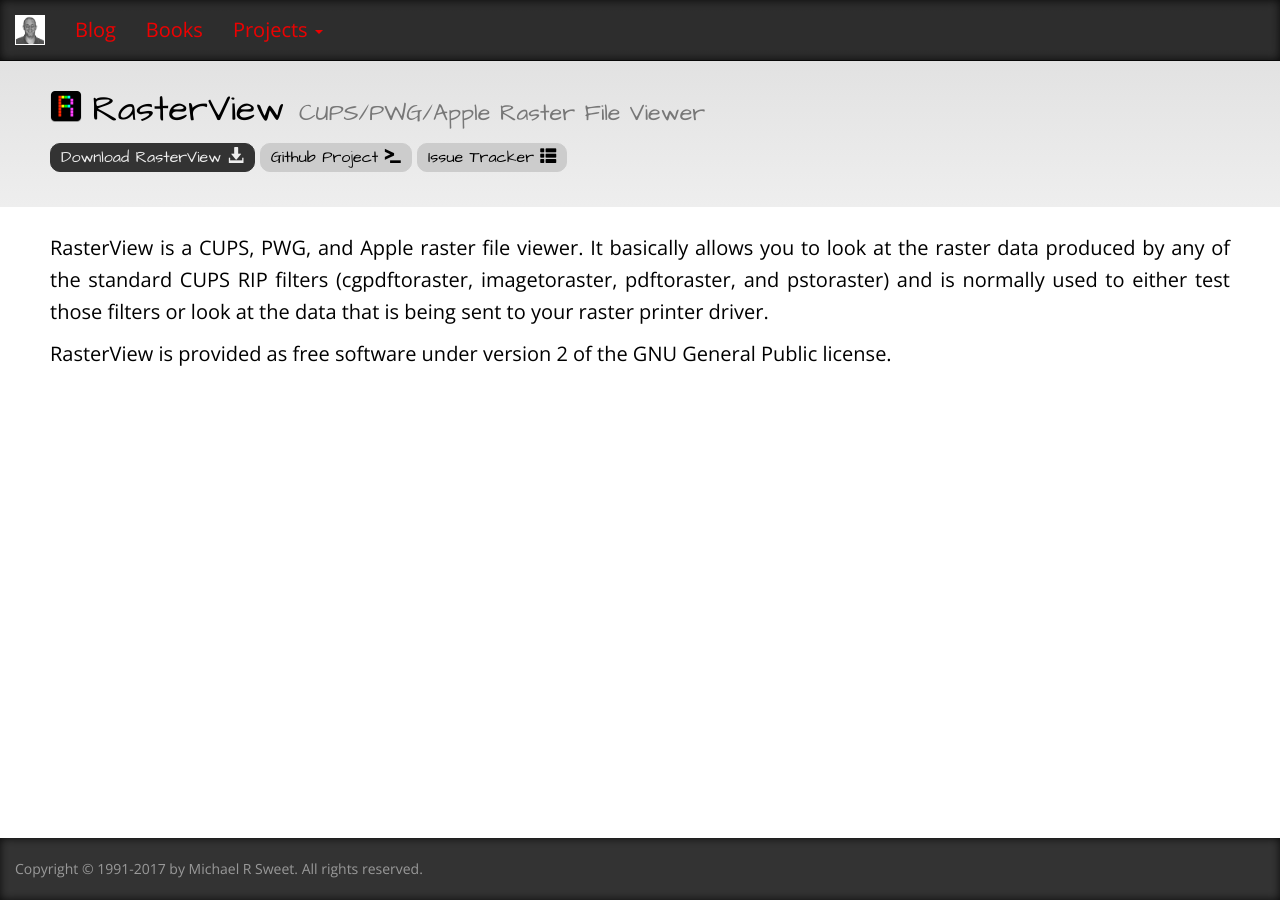
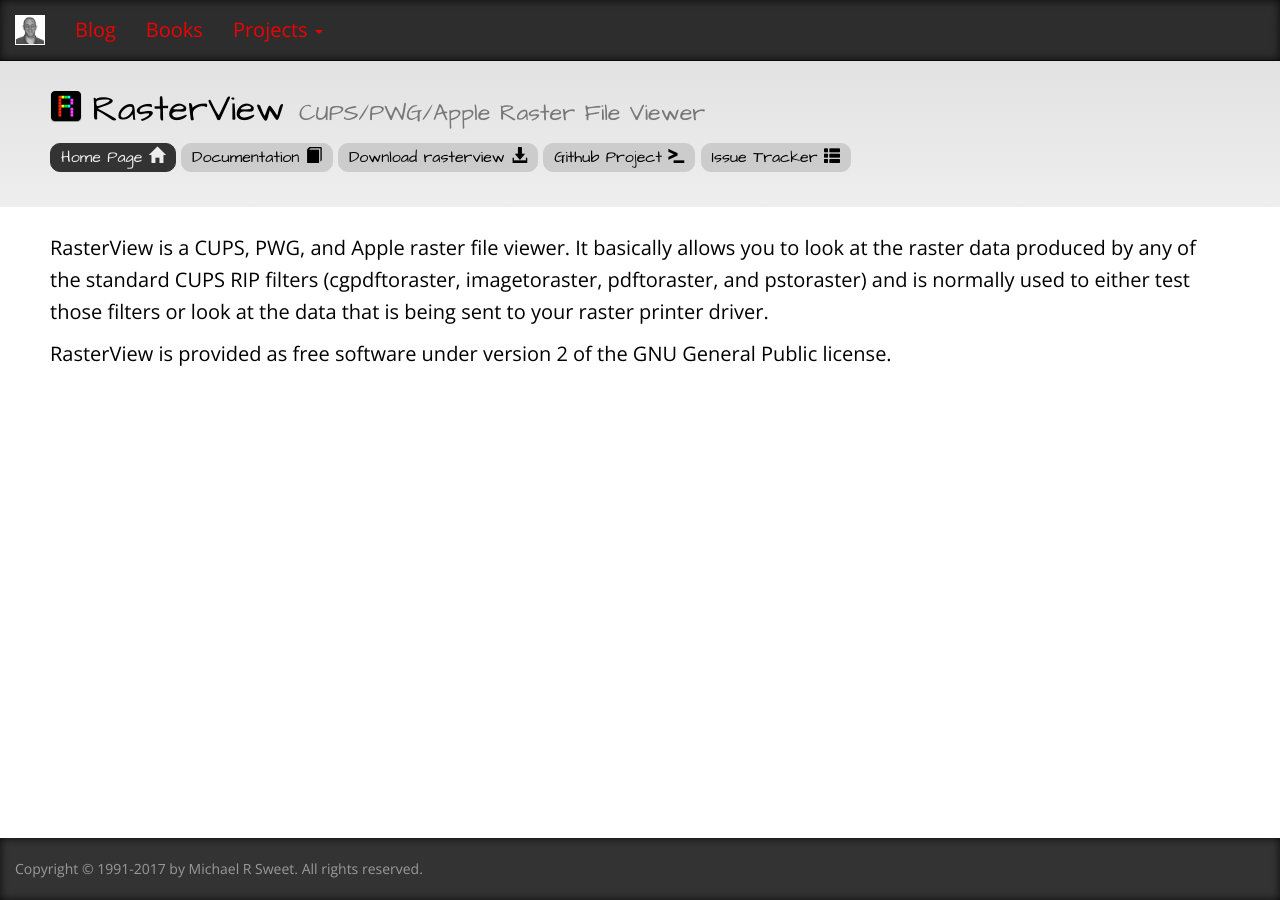
Before and after one commit to michaelrsweet/michaelrsweet.github.com, a Jekyll site: the page built from rasterview/index.md, in a window 1280 px wide. Built offline with Jekyll 4.4.1, drawn with Linux system fonts in a browser that asks for light colours.

Commit message:
Add project template with logo.
Add placeholder documentation for rasterview.

```diff
--- /dev/null
+++ b/_layouts/project-logo.html
@@ -0,0 +1,71 @@
+<!doctype html>
+<html lang="en">
+  <head>
+    <link rel="stylesheet" type="text/css" href="/css/bootstrap.min.css">
+    <link rel="stylesheet" type="text/css" href="/css/michaelrsweet.css">
+    <link rel="shortcut icon" href="/apple-touch-icon.png" type="image/png">
+    <meta charset="utf-8">
+    <meta http-equiv="Content-Type" content="text/html; charset=utf-8">
+    <meta http-equiv="X-UA-Compatible" content="IE=9">
+    <meta name="viewport" content="width=device-width, initial-scale=1.0">
+    <title>{{page.title}}</title>
+    <meta name="keywords" content="linux,macos,software,unix,windows">
+  </head>
+  <body>
+    <nav class="navbar navbar-inverse navbar-fixed-top" role="navigation">
+      <div class="container-fluid">
+        <div class="navbar-header">
+          <button type="button" class="navbar-toggle collapsed" data-toggle="collapse" data-target="#msweet-nav-collapse">
+	    <span class="sr-only">Toggle Navigation</span>
+	    <span class="icon-bar"></span>
+	    <span class="icon-bar"></span>
+	    <span class="icon-bar"></span>
+          </button>
+          <a class="navbar-brand" href="/"><img src="/apple-touch-icon.png"></a>
+        </div>
+        <div class="collapse navbar-collapse" id="msweet-nav-collapse">
+	  <ul class="nav navbar-nav">
+	    <li><a href="/blog.html">Blog</a></li>
+	    <li><a href="/books.html">Books</a></li>
+	    <li class="dropdown"><a href="#" class="dropdown-toggle" data-toggle="dropdown">Projects <span class="caret"></span></a><ul class="dropdown-menu" role="menu">
+	      <li><a href="https://github.com/michaelrsweet">All</a></li>
+	      <li class="divider"></li>
+	      <li><a href="/abnf">ABNF to REGEX</a></li>
+	      <li><a href="/epm">EPM</a></li>
+	      <li><a href="/htmldoc">HTMLDOC</a></li>
+	      <li><a href="/mxml">Mini-XML</a></li>
+	      <li><a href="/mmd">mmd</a></li>
+	      <li><a href="/rasterview">RasterView</a></li>
+	      <li><a href="/zipc">zipc</a></li>
+	    </ul></li>
+	  </ul>
+	</div>
+      </div>
+    </nav>
+    <div class="container-fluid container-header">
+      <div class="row">
+        <div class="col-sm-12">
+          <h1><img class="logo" src="{{page.project}}-128.png">{{page.project_name}} <small>{{page.subtitle}}</small></h1>
+          <p><a class="btn btn-primary" href="index.html">Home Page <span class="glyphicon glyphicon-home" aria-hidden="true"></span></a>
+          <a class="btn btn-normal" href="{{page.project}}.html">Documentation <span class="glyphicon glyphicon-book" aria-hidden="true"></span></a>
+          <a class="btn btn-normal" href="https://github.com/michaelrsweet/{{page.project}}/releases">Download {{page.project}} <span class="glyphicon glyphicon-download-alt" aria-hidden="true"></span></a>
+          <a class="btn btn-normal" href="https://github.com/michaelrsweet/{{page.project}}">Github Project <span class="glyphicon glyphicon-console" aria-hidden="true"></span></a>
+          <a class="btn btn-normal" href="https://github.com/michaelrsweet/{{page.project}}/issues">Issue Tracker <span class="glyphicon glyphicon-th-list" aria-hidden="true"></span></a></p>
+        </div>
+      </div>
+    </div>
+    <div class="container-fluid">
+      <div class="row">
+        <div class="col-sm-12 col-md-12">
+          {{ content }}
+        </div>
+      </div>
+    </div>
+    <div class="container-fluid container-footer">&nbsp;</div>
+    <div class="footer">
+      <p>Copyright &copy; 1991-{{ site.time | date: "%Y" }} by Michael R Sweet. All rights reserved.</p>
+    </div>
+    <script type="text/javascript" src="/js/jquery-3.1.1.slim.min.js"></script>
+    <script type="text/javascript" src="/js/bootstrap.min.js"></script>
+  </body>
+</html>
--- a/htmldoc/htmldoc.html
+++ b/htmldoc/htmldoc.html
@@ -5,7 +5,7 @@
 copyright: Copyright © 1997-2017 by Michael R Sweet
 project: htmldoc
 project_name: HTMLDOC
-layout: project
+layout: project-logo
 ---
 
 <CENTER><A HREF="#CONTENTS"><H1>HTMLDOC 1.8.30 Software Users Manual</H1></A><BR>
--- a/mxml/mxml.html
+++ b/mxml/mxml.html
@@ -3,7 +3,7 @@
 subtitle: Tiny XML Library
 author: Michael R Sweet
 copyright: Copyright © 2003-2017 by Michael R Sweet.
-layout: project
+layout: project-logo
 project: mxml
 project_name: Mini-XML
 ---
--- a/rasterview/index.html
+++ /dev/null
@@ -1,23 +0,0 @@
----
-title: RasterView
-layout: default
----
-
-<div class="container-fluid container-header">
-  <div class="row">
-    <div class="col-sm-12">
-      <h1><img class="logo" src="rasterview-128.png">RasterView <small>CUPS/PWG/Apple Raster File Viewer</small></h1>
-      <p><a class="btn btn-primary" href="https://github.com/michaelrsweet/rasterview/releases">Download RasterView <span class="glyphicon glyphicon-download-alt" aria-hidden="true"></span></a>
-      <a class="btn btn-normal" href="https://github.com/michaelrsweet/rasterview">Github Project <span class="glyphicon glyphicon-console" aria-hidden="true"></span></a>
-      <a class="btn btn-normal" href="https://github.com/michaelrsweet/rasterview/issues">Issue Tracker <span class="glyphicon glyphicon-th-list" aria-hidden="true"></span></a></p>
-    </div>
-  </div>
-</div>
-<div class="container-fluid">
-  <div class="row">
-    <div class="col-sm-12 col-md-12">
-      <p class="justify">RasterView is a CUPS, PWG, and Apple raster file viewer. It basically allows you to look at the raster data produced by any of the standard CUPS RIP filters (cgpdftoraster, imagetoraster, pdftoraster, and pstoraster) and is normally used to either test those filters or look at the data that is being sent to your raster printer driver.</p>
-      <p class="justify">RasterView is provided as free software under version 2 of the GNU General Public license.</p>
-    </div>
-  </div>
-</div>
```
Also changed, not shown: abnf/index.html (+4 -3 lines), htmldoc/index.md (+1 -1 lines), mxml/index.md (+1 -1 lines), rasterview/index.md (added, +18 -0 lines), rasterview/rasterview.md (added, +13 -0 lines).
